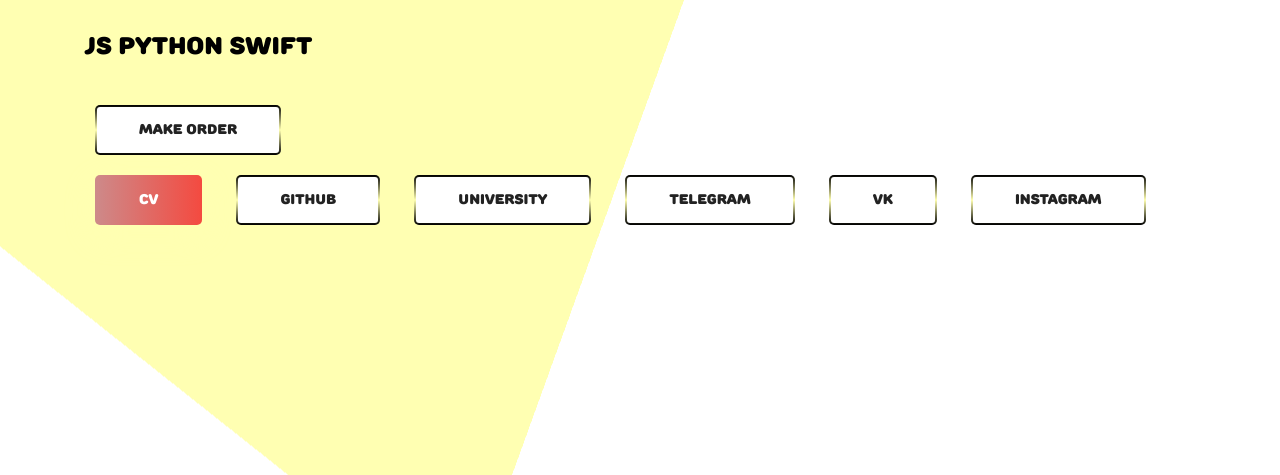
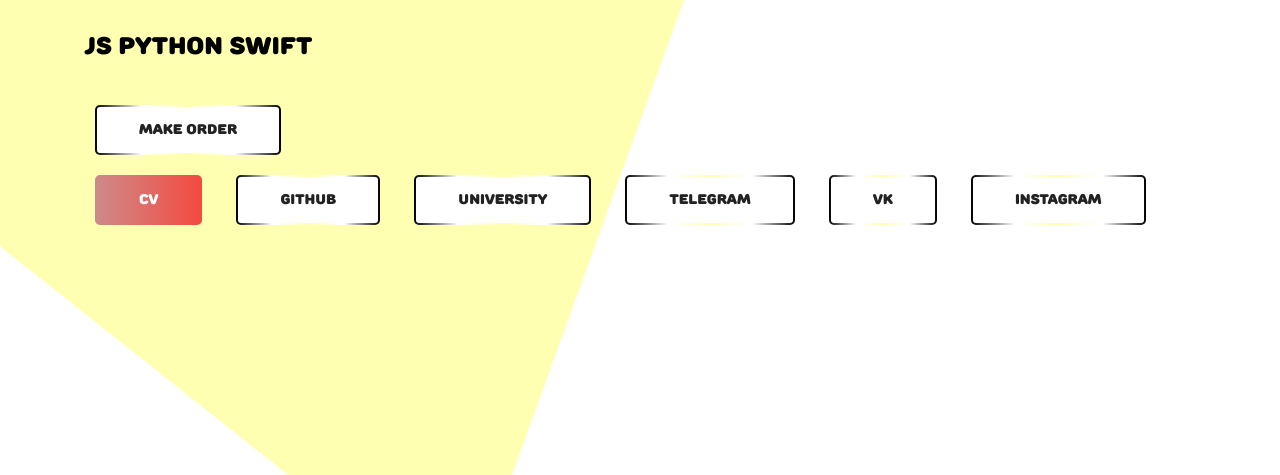
Before and after one commit to D1gout/D1gout.github.io, a plain HTML site: page index.html in a window 1280 px wide. Shown: the part 325-800 px from the top of the page. Drawn offline with Linux system fonts and the light colour scheme.

Commit message:
Update style.css

```diff
--- a/css/style.css
+++ b/css/style.css
@@ -145,12 +145,12 @@
   .primary_btn span {
     padding: 0 42px; }
   .primary_btn.tr-bg {
-    background-image: linear-gradient(#ffffff, #ffffff), linear-gradient(0deg, rgba(0,0,0,1) 0%, rgba(255,255,178,1) 50%, rgba(0,0,0,1) 100%);
+    background-image: linear-gradient(#ffffff, #ffffff), linear-gradient(90deg, rgba(0,0,0,1) 0%, rgba(255,255,255,1) 25%, rgba(255,255,178,1) 50%, rgba(255,255,255,1) 75%, rgba(0,0,0,1) 100%);
     border: 2px solid transparent;
     color: #222222;
     box-shadow: none; }
     .primary_btn.tr-bg:hover {
-      background-image: linear-gradient(to right, #cd8a8a 0%, #f44a40 100%), linear-gradient(0deg, rgba(0,0,0,1) 0%, rgba(255,255,178,1) 50%, rgba(0,0,0,1) 100%);
+      background-image: linear-gradient(to right, #cd8a8a 0%, #f44a40 100%), linear-gradient(90deg, rgba(0,0,0,1) 0%, rgba(255,255,255,1) 25%, rgba(255,255,178,1) 50%, rgba(255,255,255,1) 75%, rgba(0,0,0,1) 100%);
       border: double 2px transparent;
       color: #ffffff;
       box-shadow: 0px 10px 30px #ffffb2; }
```
